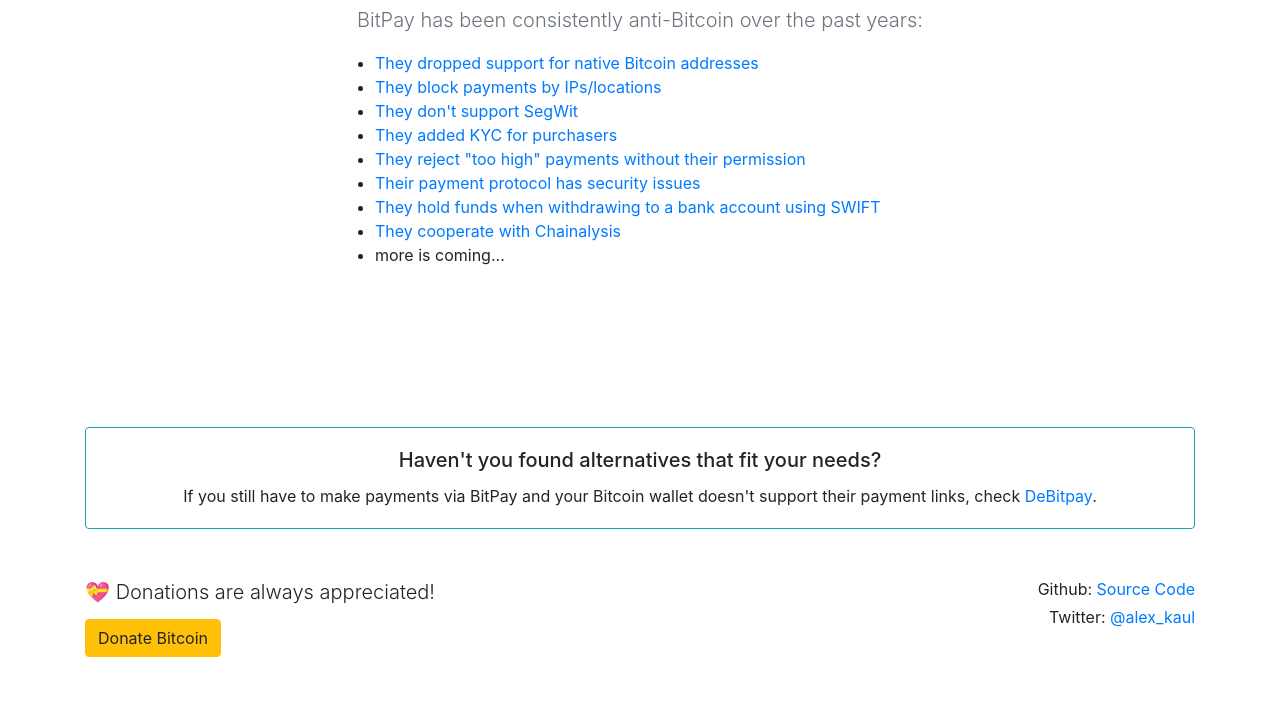
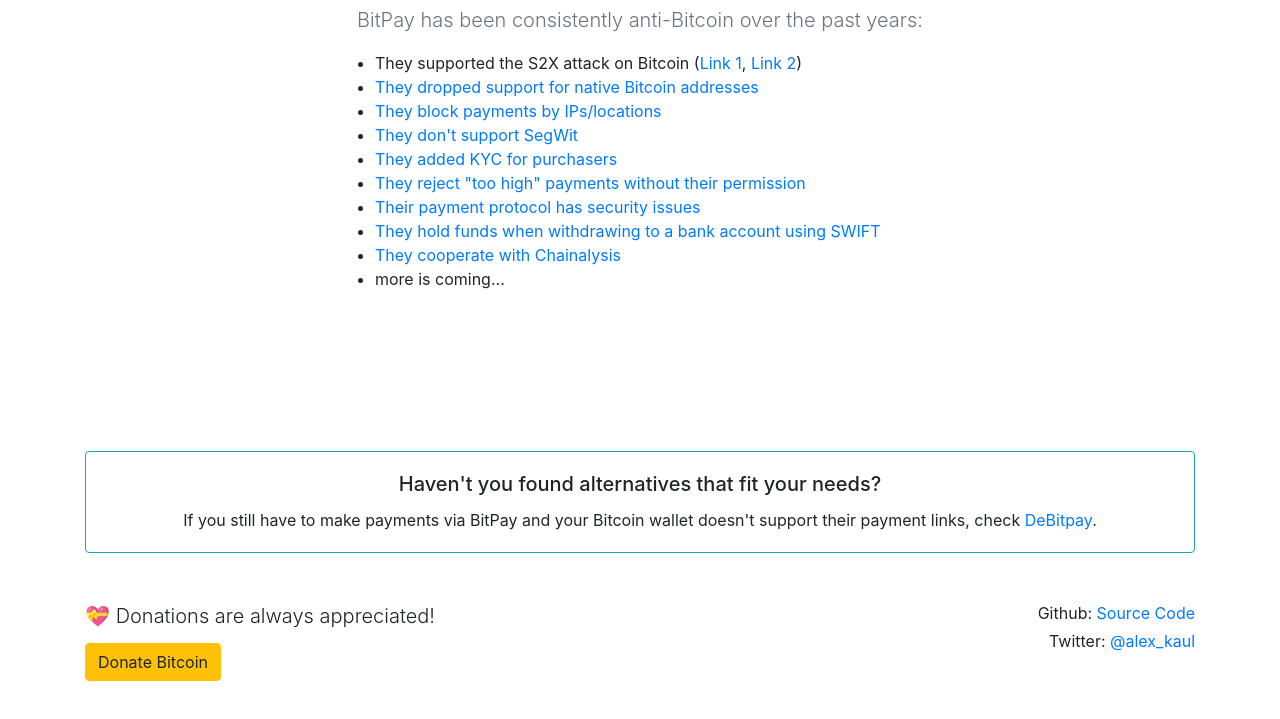
Before and after one commit to alexk111/DeBitpay-Directory, an Eleventy site: page src/anti-bitcoin.njk in a window 1280 px wide. Shown: the part 197-916 px from the top of the page. Built offline with nearby package versions, Linux system fonts and the light colour scheme; Eleventy itself is replaced by a stand-in of ours; files that its build step writes are made by us from their sources.

Commit message:
Add info on S2X attack

```diff
--- a/src/anti-bitcoin.njk
+++ b/src/anti-bitcoin.njk
@@ -16,6 +16,7 @@
         BitPay has been consistently anti-Bitcoin over the past years:
       </p>
       <ul class="text-left">
+        <li>They supported the S2X attack on Bitcoin (<a href="https://blog.samouraiwallet.com/post/169222582782/bitpay-qr-codes-are-no-longer-valid-important" target="_blank">Link 1</a>, <a href="https://medium.com/@DCGco/bitcoin-scaling-agreement-at-consensus-2017-133521fe9a77">Link 2</a>)</li>
         <li><a href="https://blog.samouraiwallet.com/post/169222582782/bitpay-qr-codes-are-no-longer-valid-important" target="_blank">They dropped support for native Bitcoin addresses</a></li>
         <li><a href="https://twitter.com/alex_kaul/status/1090211252331208705" target="_blank">They block payments by IPs/locations</a></li>
         <li><a href="https://www.reddit.com/r/Bitcoin/comments/coe4u1/avoid_bitpay_until_they_integrate_fully_native/" target="_blank">They don't support SegWit</a></li>
```
